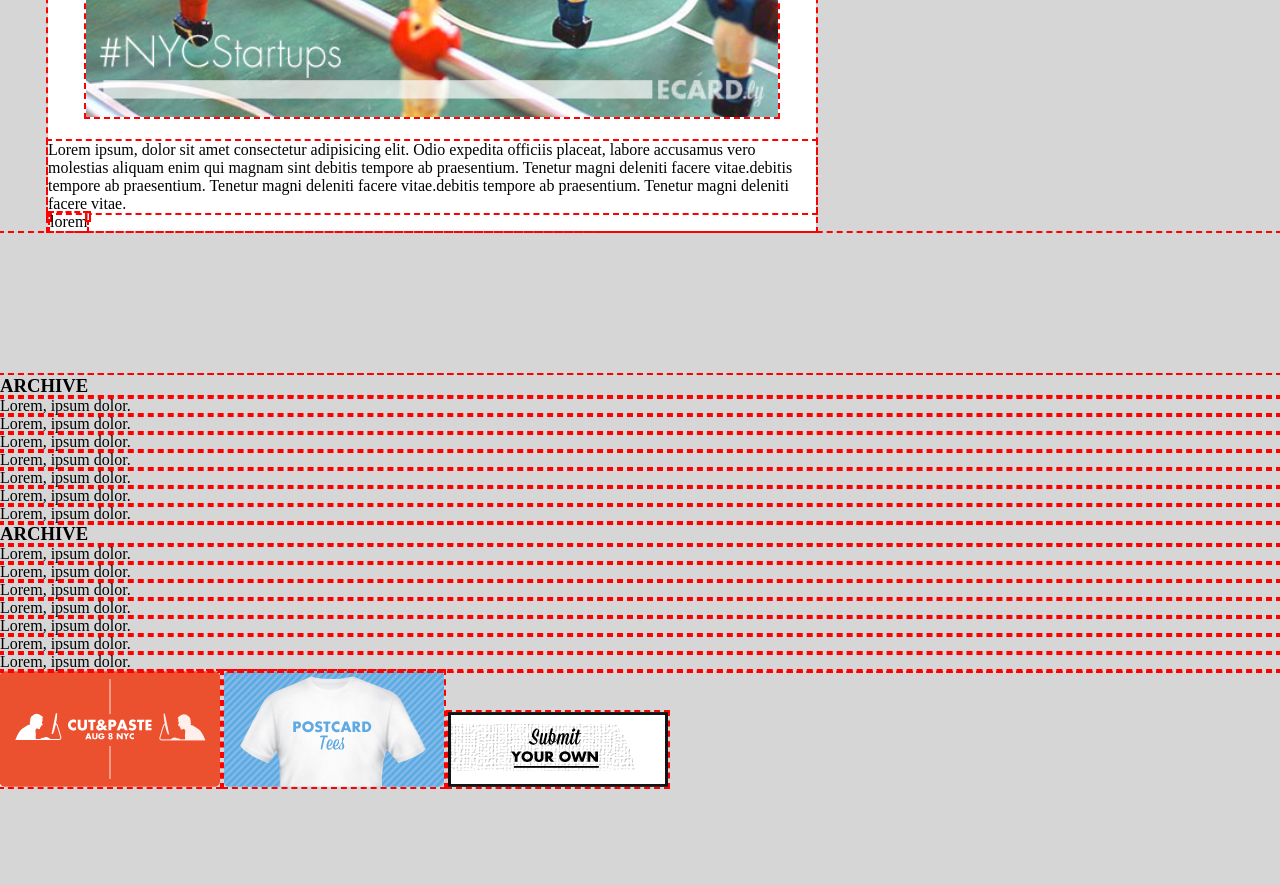
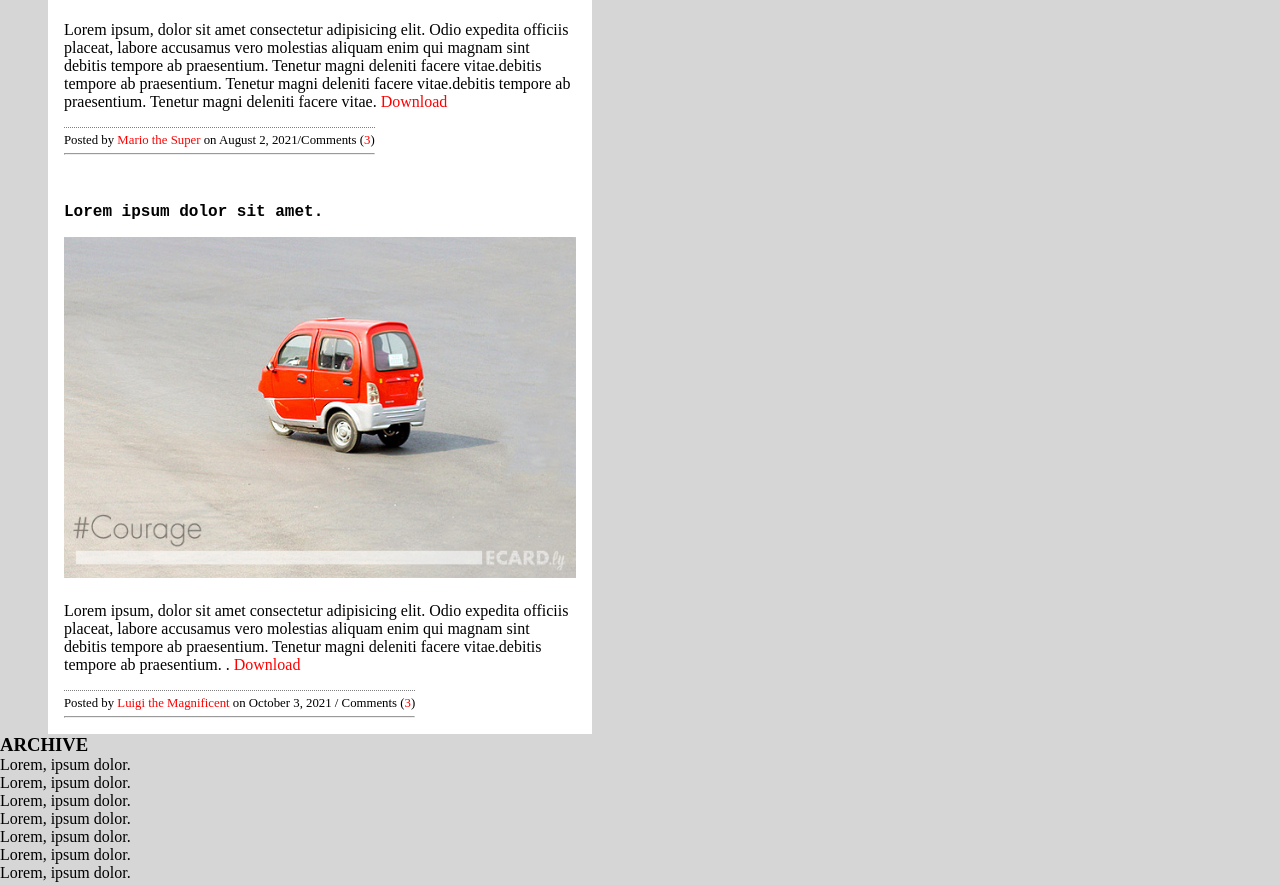
Before and after one commit to K2adir/prhw, a website: page index.html in a window 1280 px wide. Shown: the part 604-1489 px from the top of the page. Before the commit the page ends 1395 px from the top, so only its background shows below. Drawn offline with Linux system fonts and the light colour scheme.

Commit message:
main finished

```diff
--- a/index.html
+++ b/index.html
@@ -10,9 +10,7 @@
 
   <body>
     <header>
-      <div class="header-repeat">        <!-- nav repeating logo -->
-      </div>
-</div>
+      <div class="header-repeat"><!-- nav repeating logo --></div>
 
       <br />
       <img src="logo.png" alt="" srcset="" class="logo" />
@@ -21,52 +19,52 @@
     <main>
       <!-- CARDS SECTION -->
       <section>
-
         <div class="card__container">
-
-
-                      <h2 >Lorem ipsum dolor sit amet.</h2>
+          <h2>Lorem ipsum dolor sit amet.</h2>
           <img src="ecard-nycstartups.jpg" alt="" />
-          <p >
+          <p>
             Lorem ipsum, dolor sit amet consectetur adipisicing elit. Odio
             expedita officiis placeat, labore accusamus vero molestias aliquam
             enim qui magnam sint debitis tempore ab praesentium. Tenetur magni
             deleniti facere vitae.debitis tempore ab praesentium. Tenetur magni
             deleniti facere vitae.debitis tempore ab praesentium. Tenetur magni
-            deleniti facere vitae.
+            deleniti facere vitae. <span>Download </span>
           </p>
-        <br>
-          <hr>
-          <p>lorem</p>
-          <hr>
 
+          <div class="card__bottom">
+            <hr class="hr__dashed" />
+            <p>
+              Posted by <span>Mario the Super</span> on August 2, 2021/Comments
+              (<span>3</span>)
+            </p>
+            <hr />
+          </div>
+        </div>
+      </section>
 
-
-          </div>
-
-
-
-
-
-        <!-- <div>
+      <section>
+        <div class="card__container">
           <h2>Lorem ipsum dolor sit amet.</h2>
           <img src="ecard-courage.jpg" alt="" />
           <p>
             Lorem ipsum, dolor sit amet consectetur adipisicing elit. Odio
             expedita officiis placeat, labore accusamus vero molestias aliquam
             enim qui magnam sint debitis tempore ab praesentium. Tenetur magni
-            deleniti facere vitae.
+            deleniti facere vitae.debitis tempore ab praesentium. .
+            <span>Download </span>
           </p>
-        </div> -->
+
+          <div class="card__bottom">
+            <hr class="hr__dashed" />
+            <p>
+              Posted by <span>Luigi the Magnificent</span> on October 3, 2021 /
+              Comments (<span>3</span>)
+            </p>
+            <hr />
+          </div>
+        </div>
       </section>
-  <br>
-        <br>
-        <br>
-        <br>
-        <br>
-        <br>
-        <br>
-        <br>
+
       <!-- ASIDE  -->
       <aside>
         <div>
--- a/style.css
+++ b/style.css
@@ -1,13 +1,18 @@
 * {
   margin: 0;
   padding: 0;
-  outline: 2px dashed red;
 }
 
 body {
   background-color: #d6d6d6;
+  overflow-x: hidden;
 }
-/* ///// nav bar  */
+
+main {
+  display: flex;
+  flex-direction: column;
+}
+
 header {
   position: relative;
   margin-bottom: 11rem;
@@ -28,40 +33,56 @@ header {
   width: 8rem;
   height: auto;
 }
-/* ///// nav bar end */
 
 /* ///// article start */
 
 .card__container {
   display: flex;
-  width: 60vw;
-
+  width: 40vw;
   background-color: white;
-
   flex-wrap: wrap;
   margin-left: 3rem;
+  padding: 1rem;
+}
+
+.card__container span {
+  color: red;
 }
 
 .card__container h2 {
   font-family: monospace;
   font-size: 1rem;
   align-self: start;
-  margin: 2rem 0 1rem 0;
+  margin: 1rem 0 1rem 0;
 }
 
 .card__container img {
-  width: 90%;
+  width: 100%;
   margin: auto;
-
   height: auto;
   margin-bottom: 1.5rem;
   object-fit: cover;
 }
 
-.card__container p {
+.card__bottom {
+  margin-top: 1rem;
 }
 
-hr {
-  height: 5px;
-  color: black;
+.hr__dashed {
+  border: none;
+  border-top: 1px dotted rgb(0, 0, 0, 0.5);
+  margin-bottom: 0.3rem;
 }
+
+.card__bottom p {
+  font-size: 0.8rem;
+  margin-bottom: 0.3rem;
+}
+
+/* aside {
+  width: 150px;
+  background-color: red;
+  position: absolute;
+  top: 0;
+  right: 25vw;
+} */
```
